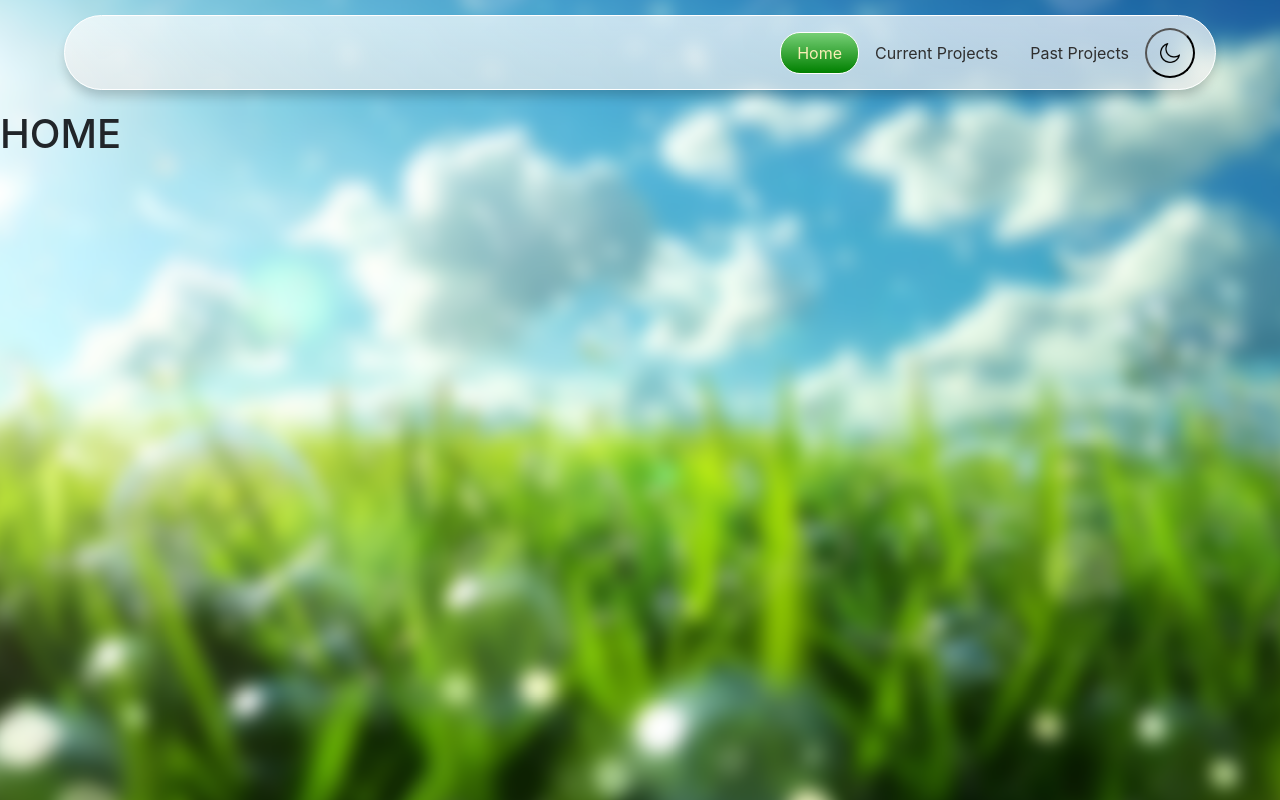
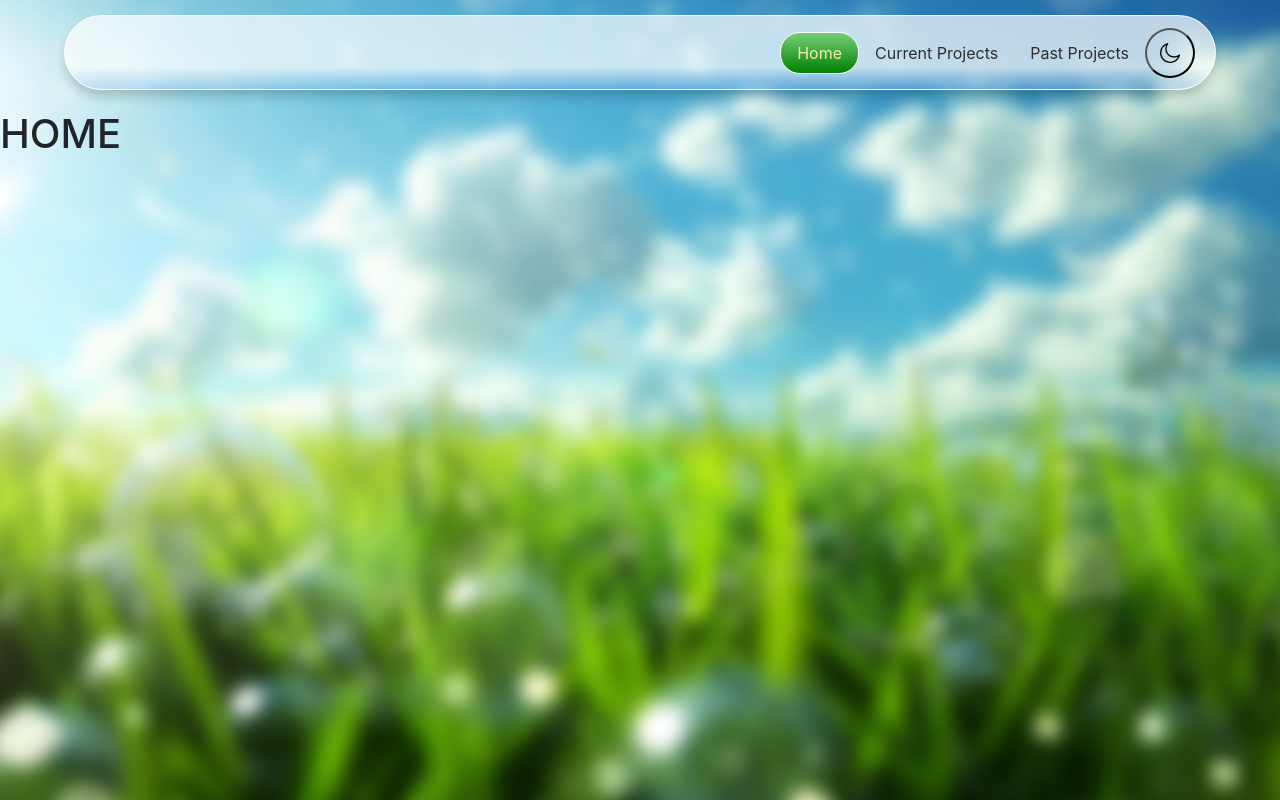
Before and after one commit to Kaytster/Kaytster-Portfolio, a PHP site: page / in a window 1280 px wide. Run offline with PHP 8.4, Linux system fonts and the light colour scheme.

Commit message:
added gradient to nav

```diff
--- a/navigation.html
+++ b/navigation.html
@@ -17,7 +17,7 @@
 
 <style>
 .nav {
-    background: linear-gradient(to bottom, var(--nav-light), var(--nav-dark));
+    background: linear-gradient(to bottom, var(--nav-light) 70%, var(--nav-dark) 100%);
     height: 75px;
     width: 90%;
     display: flex;
--- a/site-colours.css
+++ b/site-colours.css
@@ -19,7 +19,7 @@
     --background: #f8eeb5;
     --text: #2F2F2F;
     --nav-light: rgba(255, 255, 255, 0.7);
-    --nav-dark: rgba(237, 236, 236, 0.7);
+    --nav-dark: rgba(149, 186, 246, 0.3);
     --bg-image: url('light-background.jpg');
 
 }
@@ -36,6 +36,8 @@
         --accent-dark: #3f6da4;
     --background: #2F2F2F;
     --text: #f8eeb5;
+    --nav-light: rgba(50, 50, 50, 0.7);
+    --nav-dark: rgba(251, 112, 156, 0.3);
     --bg-image: url('dark-background.png');
 }
 
--- a/welcome.css
+++ b/welcome.css
@@ -23,8 +23,7 @@ body {
     background-repeat: no-repeat;
 
     filter: blur(8px);
-    z-index: -1; /* Pushes it behind your text/nav */
+    z-index: -1;
 
-    /* Scale it slightly so you don't see white "leaking" at the edges */
     transform: scale(1.1);
 }
```
